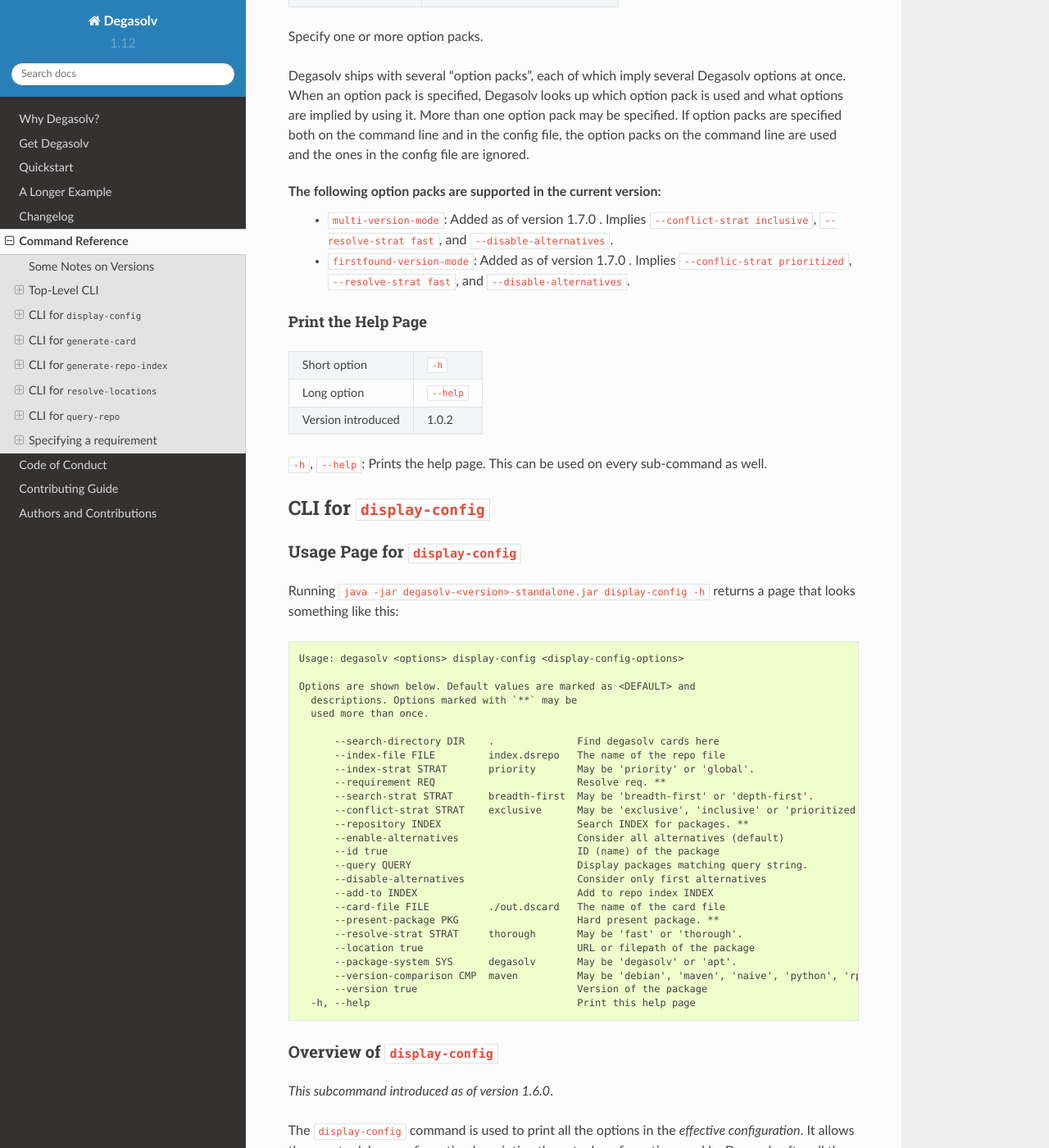
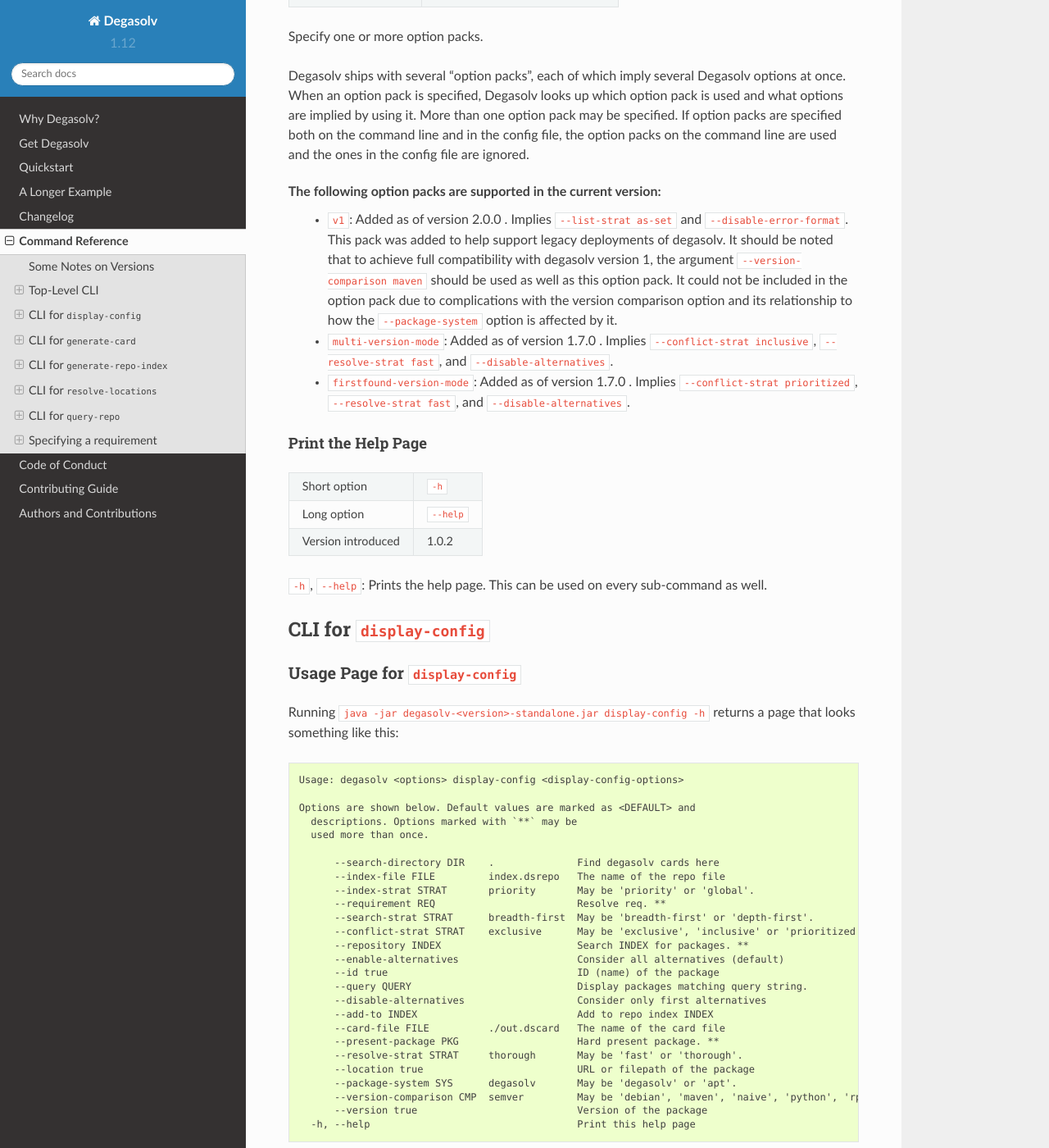
Before and after one commit to djhaskin987/degasolv, a Sphinx documentation site: the page built from docs/command-reference.rst, in a window 1280 px wide and 1400 px high, scrolled down 6467 px. Shown: the whole window at 82% size. Built offline with Sphinx 7.4.7 and the Read the Docs theme 2.0.0, drawn with Linux system fonts in a browser that asks for light colours; some of the changed text lies outside the part shown.

Commit message:
Change default options for 2.0.0, bump version number

```diff
--- a/docs/command-reference.rst
+++ b/docs/command-reference.rst
@@ -347,11 +347,19 @@
 the config file are ignored.
 
 The following option packs are supported in the current version:
+  - ``v1``: Added as of version 2.0.0 . Implies
+    ``--list-strat as-set`` and ``--disable-error-format``. This
+    pack was added to help support legacy deployments of degasolv.
+    It should be noted that to achieve full compatibility with degasolv
+    version 1, the argument ``--version-comparison maven`` should be used
+    as well as this option pack. It could not be included in the option
+    pack due to complications with the version comparison option and its
+    relationship to how the ``--package-system`` option is affected by it.
   - ``multi-version-mode``: Added as of version 1.7.0 . Implies
     ``--conflict-strat inclusive``,
     ``--resolve-strat fast``, and ``--disable-alternatives``.
   - ``firstfound-version-mode``: Added as of version 1.7.0 . Implies
-    ``--conflic-strat prioritized``,
+    ``--conflict-strat prioritized``,
     ``--resolve-strat fast``, and ``--disable-alternatives``.
 
 Print the Help Page
@@ -406,7 +414,7 @@
         --resolve-strat STRAT     thorough       May be 'fast' or 'thorough'.
         --location true                          URL or filepath of the package
         --package-system SYS      degasolv       May be 'degasolv' or 'apt'.
-        --version-comparison CMP  maven          May be 'debian', 'maven', 'naive', 'python', 'rpm', 'rubygem', or 'semver'.
+        --version-comparison CMP  semver         May be 'debian', 'maven', 'naive', 'python', 'rpm', 'rubygem', or 'semver'.
         --version true                           Version of the package
     -h, --help                                   Print this help page
 
@@ -741,10 +749,10 @@
 by version number, so that the latest version of a given package is
 tried first when resolving dependencies.
 
-This option allows the operator to change what version comparison
-algorithm is used. By default, the algorithm is ``maven``. May be
-``maven``, ``debian``, ``maven``, ``naive``, ``python``, ``npm``,
-``rubygem``, or ``semver``.
+This option allows the operator to change what version comparison algorithm is
+used.  May be ``debian``, ``maven``, ``naive``, ``python``, ``npm``,
+``rubygem``, or ``semver``.  As of version 2.0, the default algorithm is
+``semver``.
 
 .. caution:: This is one of those options that should not be used
            unless the operator has a good reason, but it is available
@@ -1057,8 +1065,8 @@
 +-----------------------------+---------------------------------------+
 
 This option determines how packages will be listed once they are resolved.
-Valid values are ``as-set``, ``lazy``, and ``eager``. The default value
-is ``as-set``.
+Valid values are ``as-set``, ``lazy``, and ``eager``. As of version 2.0.0,
+the default value is ``lazy``.
 
 
 When the value is ``as-set``, packages are listed in no particular order.
@@ -1151,8 +1159,7 @@
 - A new key, ``problems``, appears in place of the ``packages`` key containing
   information describing what went wrong.
 
-The default behavior is to have ``:error-format`` disabled; this
-CLI option enables it.
+As of version 2.0, the default behavior is to have ``:error-format`` enabled.
 
 .. _disable-error-format-resolve:
 
@@ -1790,8 +1796,8 @@
     descriptions. Options marked with `**` may be
     used more than once.
 
-    -g, --enable-error-format               Enable output format for errors
-    -G, --disable-error-format              Disable output format for errors (default)
+    -g, --enable-error-format               Enable output format for errors (default)
+    -G, --disable-error-format              Disable output format for errors
     -q, --query QUERY                       Display packages matching query string.
     -R, --repository INDEX                  Search INDEX for packages. **
     -S, --index-strat STRAT       priority  May be 'priority' or 'global'.
@@ -1838,9 +1844,9 @@
 
 Normally, when the `output-format`_ key is specified, such as to cause
 Degasolv to emit JSON or EDN, this only happens if the command runs
-successfully. If querying thre repo was unsuccessful, an error message
+successfully. If querying the repo was unsuccessful, an error message
 is printed to standard error and the program exits with non-zero
-return code. If ``error-format`` is specified, then any error
+return code. If ``error-format`` is enabled, then any error
 information will be printed in the form of whatever `output-format`_
 specifies to standard output, while still maintaining the same exit
 code.
@@ -1855,8 +1861,7 @@
 - A new key, ``problems``, appears in place of the ``packages`` key containing
   information describing what went wrong.
 
-The default behavior is to have ``:error-format`` disabled; this
-CLI option enables it.
+As of version 2.0, the default behavior is to have ``:error-format`` enabled.
 
 .. _disable-error-format-query:
 
```
Also changed, not shown: other parts of docs/command-reference.rst (+5 -7 lines), 2 other files.
